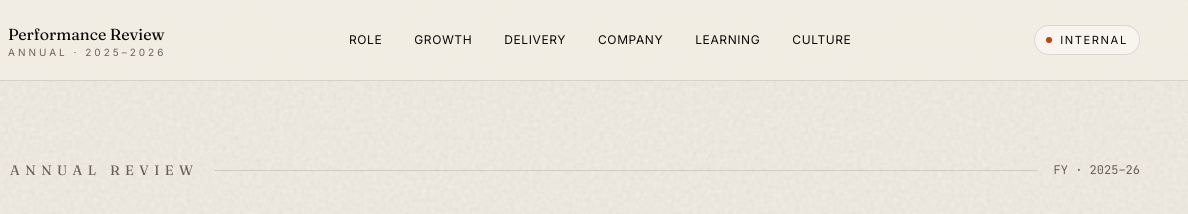
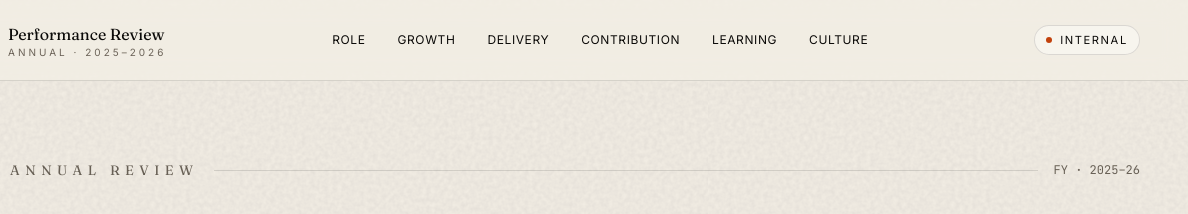
Before and after one commit to CK-Arijit/Performace-Review-2026, a plain HTML site: page performanceReview.html in a window 1280 px wide. Shown: the top 214 px of the page, 92-1280 px from the left. Drawn offline with nearby package versions, Linux system fonts and the light colour scheme.

Commit message:
file name is updated

```diff
--- a/index_0b790acf.html
+++ b/performanceReview.html
@@ -135,7 +135,7 @@
     <a href="#section-1" class="hover:text-[var(--accent)] transition">Role</a>
     <a href="#section-2" class="hover:text-[var(--accent)] transition">Growth</a>
     <a href="#section-3" class="hover:text-[var(--accent)] transition">Delivery</a>
-    <a href="#section-4" class="hover:text-[var(--accent)] transition">Company</a>
+    <a href="#section-4" class="hover:text-[var(--accent)] transition">Contribution</a>
     <a href="#section-5" class="hover:text-[var(--accent)] transition">Learning</a>
     <a href="#section-6" class="hover:text-[var(--accent)] transition">Culture</a>
   </div>
```
